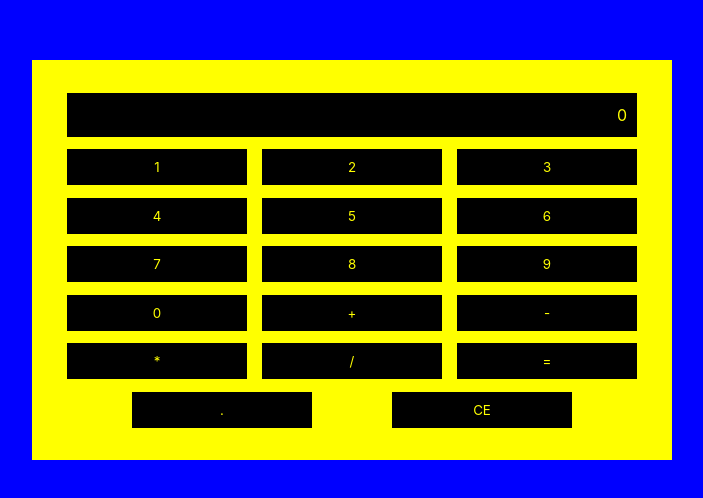
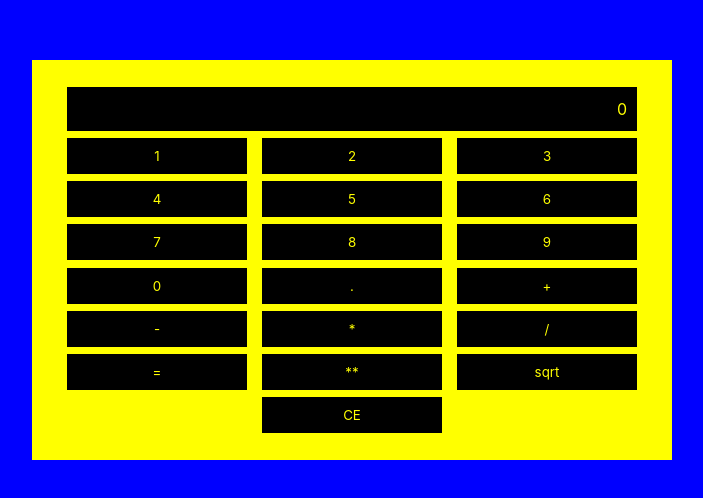
Before and after one commit to hydraChaosu/calculator, a React (Create React App) app: page / in a window 1280 px wide. Shown: the part 140-638 px from the top of the page, without its empty margins (288-991 px from the left). Built offline with nearby package versions, Linux system fonts and the light colour scheme.

Commit message:
Add power and sqrt, remove minro bug with =

```diff
--- a/src/components/App.js
+++ b/src/components/App.js
@@ -14,12 +14,14 @@ const calcButtons = [
   "8",
   "9",
   "0",
+  ".",
   "+",
   "-",
   "*",
   "/",
   "=",
-  ".",
+  "**",
+  "sqrt",
   "CE"
 ];
 
@@ -36,8 +38,11 @@ const operators = {
   "/": function(a, b) {
     return a / b;
   },
-  "=": function(a, b) {
-    return;
+  "**": function(a, b) {
+    return a ** b;
+  },
+  "sqrt": function(a, b) {
+    return Math.pow(a, 1 / b);
   }
 };
 class App extends Component {
@@ -50,13 +55,15 @@ class App extends Component {
   };
 
   buttonPressed = e => {
-    const numbers = calcButtons.slice(0, 10);
-    const operation = calcButtons.slice(10, 15);
+    const numbers = calcButtons.slice(0, 11);
+    const operation = calcButtons.slice(11, 18);
     const CE = calcButtons.slice(-1);
     const buttonPressed = e.target.innerText;
-
-    if (numbers.indexOf(buttonPressed) !== -1 || buttonPressed === ".") {
-      if (buttonPressed === "." && this.state.view.includes(".")) {
+    if (numbers.indexOf(buttonPressed) !== -1) {
+      if (
+        buttonPressed === "." &&
+        (this.state.view.includes(".") || this.state.view === "")
+      ) {
         return;
       } else if (this.state.view == "0" && buttonPressed === "0") {
         this.setState(prevState => ({
```
